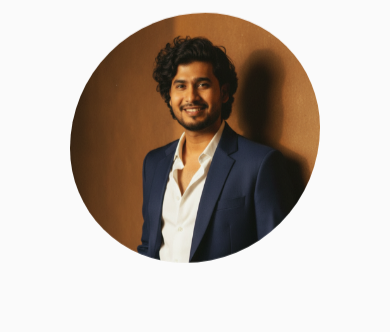
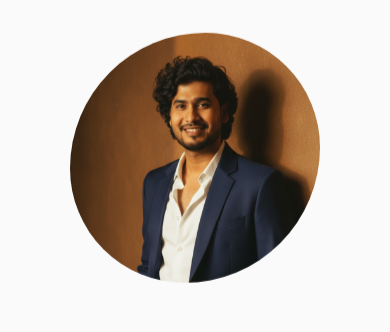
Before and after one commit to dePrakash/Portfolio, a plain HTML site: page index.html in a window 390 px wide. Shown: the part 93-425 px from the top of the page. Drawn offline with nearby package versions, Linux system fonts and the light colour scheme.

Commit message:
Add files via upload
scroll button removed in mobile responsive

```diff
--- a/style.css
+++ b/style.css
@@ -640,15 +640,19 @@ footer{
         display: none;
     }
     .featured-image{
-        padding-top: 40px;
+        /* padding-top: 40px; */
     order: 1;
         justify-content: center;
-        min-height: 150px;
+        min-height: 250px;
         width: 100%;
-        margin-top: 65px;
+        /* margin-top: 65px; */
+        padding-top: 60px;
 }
     .image, .image img{
         width: 250px;
         height: 250px;
     }
+    .scroll-btn{
+        display: none;
+    }
 }
```
